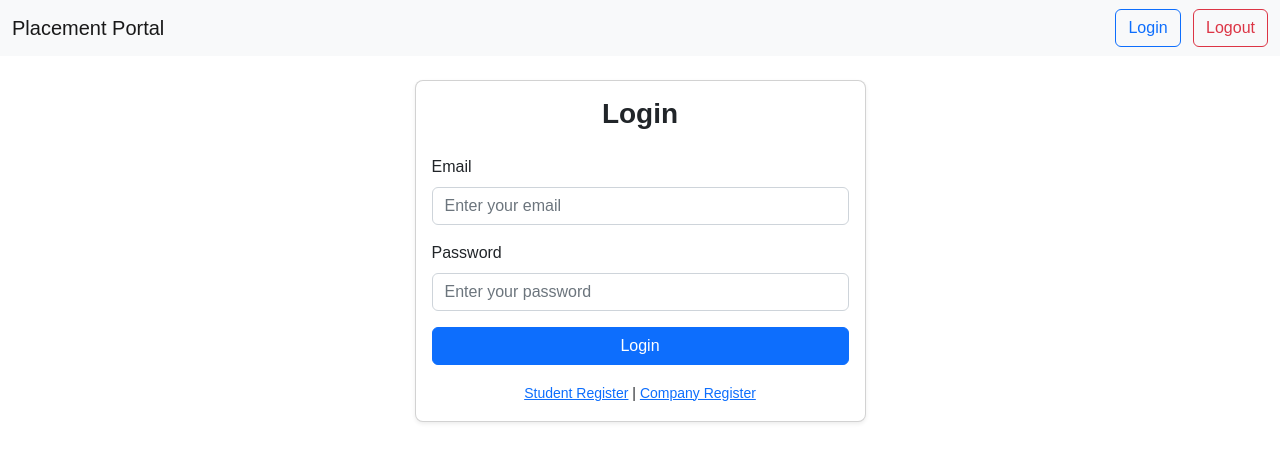
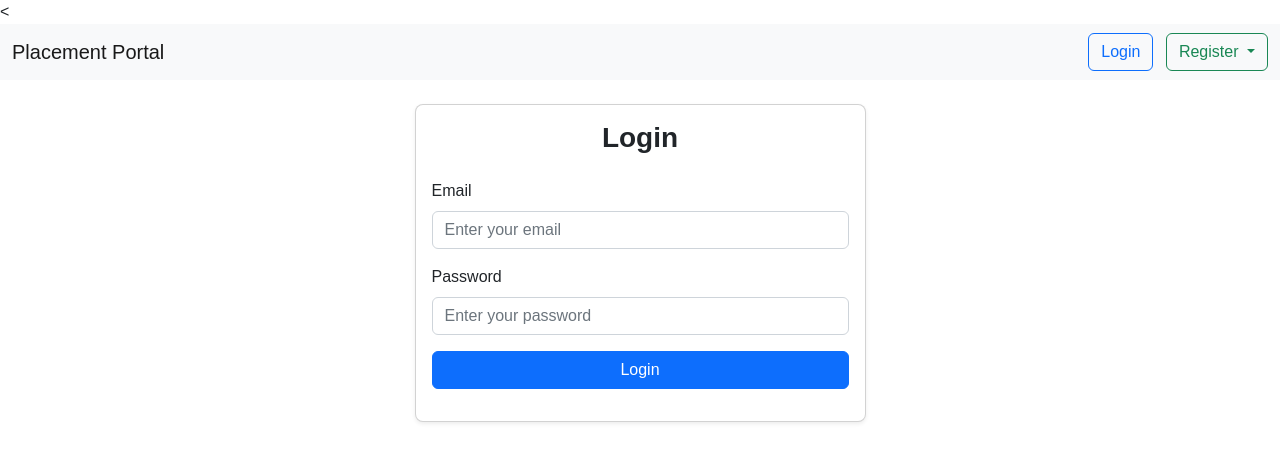
Before and after one commit to Sriharshith05/Placement-Portal, a Flask app: page /login in a window 1280 px wide. Shown: the top 462 px of the page. Run offline with Flask 3, Linux system fonts and the light colour scheme.

Commit message:
Updated navbar with role-based dashboard and improved UI

```diff
--- a/templates/base.html
+++ b/templates/base.html
@@ -1,4 +1,4 @@
-<!DOCTYPE html>
+<<!DOCTYPE html>
     <html lang="en">
 
     <head>
@@ -6,7 +6,6 @@
         <title>Placement Portal</title>
 
         <link rel="stylesheet" href="https://cdn.jsdelivr.net/npm/bootstrap@5.2.3/dist/css/bootstrap.min.css">
-
         <link rel="stylesheet" href="{{ url_for('static', filename='css/style.css') }}">
     </head>
 
@@ -17,14 +16,38 @@
                 <a class="navbar-brand" href="/">Placement Portal</a>
 
                 <div>
+                    {% if session.get("user_id") %}
+
+                    {% if session.get("role") == "admin" %}
+                    <a class="btn btn-outline-dark me-2" href="/admin/dashboard">Admin Dashboard</a>
+                    {% elif session.get("role") == "student" %}
+                    <a class="btn btn-outline-dark me-2" href="/student/dashboard">Student Dashboard</a>
+                    {% elif session.get("role") == "company" %}
+                    <a class="btn btn-outline-dark me-2" href="/company/dashboard">Company Dashboard</a>
+                    {% endif %}
+
+                    <a class="btn btn-outline-danger" href="/logout">Logout</a>
+
+                    {% else %}
+
                     <a class="btn btn-outline-primary me-2" href="/login">Login</a>
-                <a class="btn btn-outline-danger" href="/logout">Logout</a>
+
+                    <!-- Register Dropdown -->
+                    <div class="btn-group">
+                        <button class="btn btn-outline-success dropdown-toggle" data-bs-toggle="dropdown">
+                            Register
+                        </button>
+                        <ul class="dropdown-menu">
+                            <li><a class="dropdown-item" href="/register/student">Student</a></li>
+                            <li><a class="dropdown-item" href="/register/company">Company</a></li>
+                        </ul>
+                    </div>
+
+                    {% endif %}
                 </div>
             </div>
         </nav>
-
         <div class="container mt-4">
-
 
             {% with messages = get_flashed_messages() %}
             {% if messages %}
@@ -41,9 +64,9 @@
             {% endblock %}
 
         </div>
+
         <script src="https://cdn.jsdelivr.net/npm/bootstrap@5.2.3/dist/js/bootstrap.bundle.min.js"></script>
 
     </body>
-</body>
 
     </html>
--- a/templates/login.html
+++ b/templates/login.html
@@ -29,13 +29,6 @@
 
                 </form>
 
-                <div class="text-center mt-3">
-                    <small>
-                        <a href="{{ url_for('register_student') }}">Student Register</a> |
-                        <a href="{{ url_for('register_company') }}">Company Register</a>
-                    </small>
-                </div>
-
             </div>
         </div>
 
```
Also changed, not shown: instance/database.db (added). Lines whose indentation alone changed are shown as unchanged.
